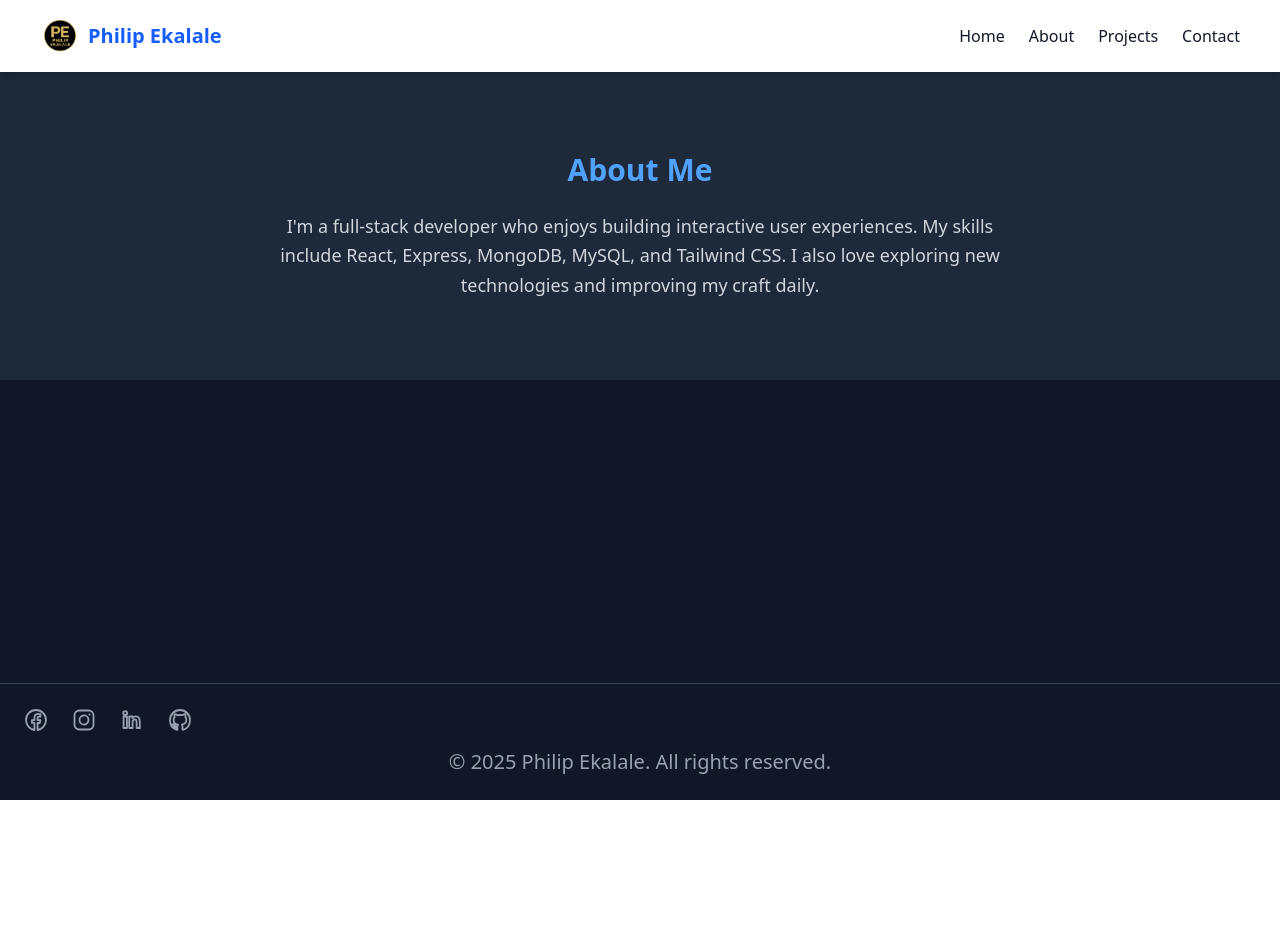
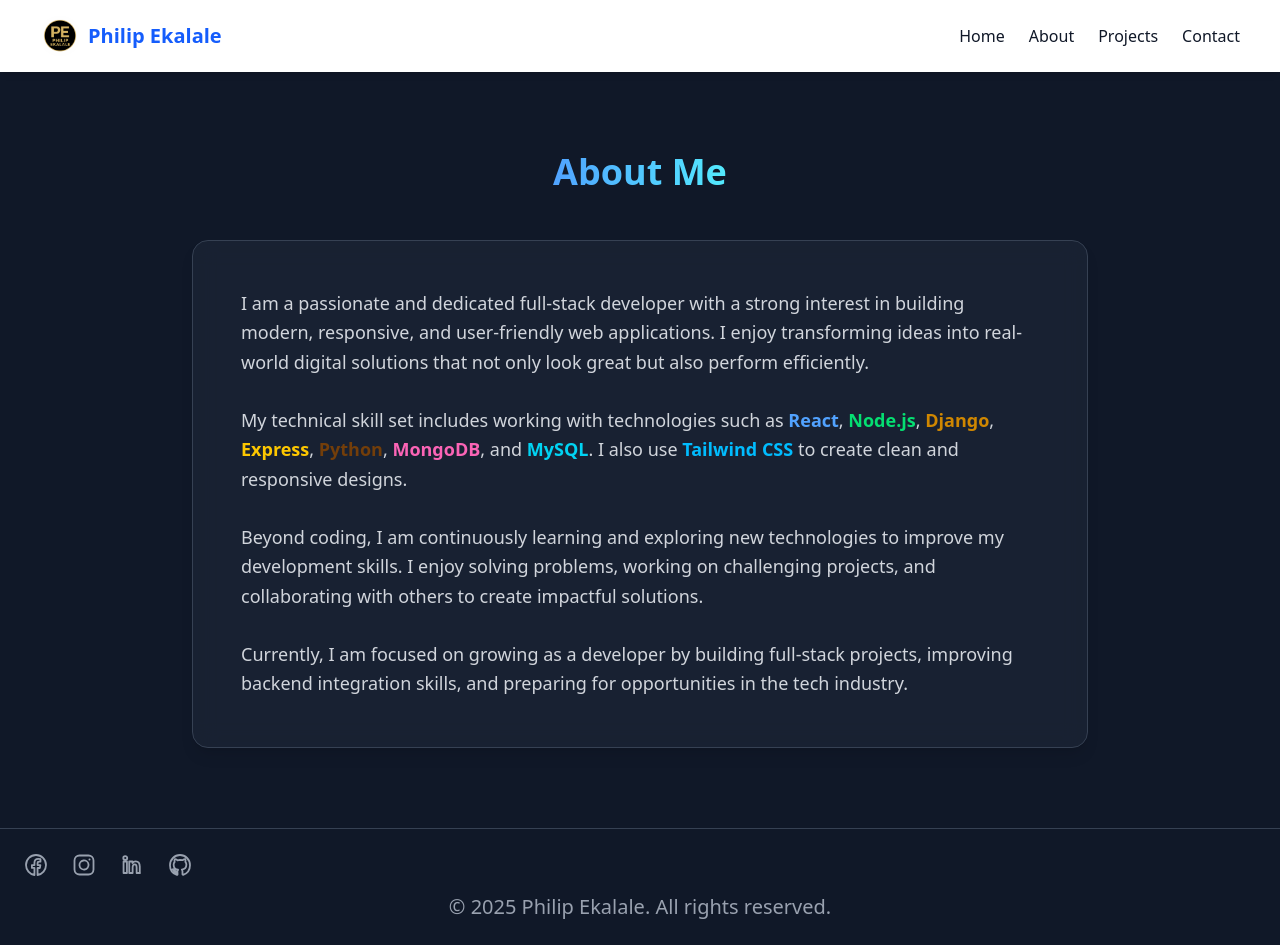
Before and after one commit to EKALALE/my-portfolio, a React (Vite) app in the folder Frontend/: page /about in a window 1280 px wide. Before the commit the page ends 800 px from the top, so only its background shows below. Built offline with nearby package versions, Linux system fonts and the light colour scheme.

Commit message:
updated hero  section

```diff
--- a/Frontend/src/components/About.jsx
+++ b/Frontend/src/components/About.jsx
@@ -1,13 +1,48 @@
 export default function About() {
-    return(
+  return (
+    <section id="about" className="py-20 px-6 bg-gray-900">
 
-    <section id="about" className="py-20 px-8 bg-gray-800">
-      <h2 className="text-3xl font-bold text-blue-400 mb-6 text-center">About Me</h2>
-      <p className="max-w-3xl mx-auto text-lg text-gray-300 leading-relaxed text-center">
-        I'm a full-stack developer who enjoys building interactive user experiences.
-        My skills include React, Express, MongoDB, MySQL, and Tailwind CSS.
-        I also love exploring new technologies and improving my craft daily.
-      </p>
+      {/* Title */}
+      <h2 className="text-4xl font-extrabold text-center mb-12">
+        <span className="bg-gradient-to-r from-blue-400 to-cyan-300 bg-clip-text text-transparent">
+          About Me
+        </span>
+      </h2>
+
+      {/* Card */}
+      <div className="max-w-4xl mx-auto bg-gray-800/60 backdrop-blur-md rounded-2xl shadow-lg p-8 md:p-12 border border-gray-700 hover:shadow-blue-500/10 transition duration-300">
+
+        <p className="text-gray-300 text-lg leading-relaxed space-y-4">
+          I am a passionate and dedicated full-stack developer with a strong interest in building
+          modern, responsive, and user-friendly web applications. I enjoy transforming ideas into
+          real-world digital solutions that not only look great but also perform efficiently.
+
+          <br /><br />
+
+          My technical skill set includes working with technologies such as{" "}
+          <span className="text-blue-400 font-semibold">React</span>,{" "}
+          <span className="text-green-400 font-semibold">Node.js</span>,{" "}
+           <span className="text-yellow-600 font-semibold">Django</span>,{" "}
+          <span className="text-yellow-400 font-semibold">Express</span>,{" "}
+           <span className="text-yellow-900 font-semibold">Python</span>,{" "}
+          <span className="text-pink-400 font-semibold">MongoDB</span>, and{" "}
+          <span className="text-cyan-400 font-semibold">MySQL</span>.
+          I also use{" "}
+          <span className="text-sky-400 font-semibold">Tailwind CSS</span> to create clean and responsive designs.
+
+          <br /><br />
+
+          Beyond coding, I am continuously learning and exploring new technologies to improve my
+          development skills. I enjoy solving problems, working on challenging projects, and
+          collaborating with others to create impactful solutions.
+
+          <br /><br />
+
+          Currently, I am focused on growing as a developer by building full-stack projects,
+          improving backend integration skills, and preparing for opportunities in the tech industry.
+        </p>
+
+      </div>
     </section>
-    )
+  );
 }
--- a/Frontend/src/components/Hero.jsx
+++ b/Frontend/src/components/Hero.jsx
@@ -2,21 +2,45 @@ import { Link } from "react-router-dom";
 
 function Hero() {
   return (
-    <section className="flex flex-col items-center justify-center text-center py-20 transition-colors duration-500">
-      <h1 className="text-3xl md:text-5xl font-bold text-blue-600 mb-4">
+    <section className="flex flex-col items-center text-center px-4 py-4 md:items-start md:text-left md:px-0 md:py-0 transition-colors duration-500">
+      {/* Heading */}
+      <h1 className="text-3xl sm:text-4xl md:text-5xl lg:text-6xl font-extrabold mb-4 leading-tight">
+        <span className="bg-gradient-to-r from-blue-400 to-cyan-300 bg-clip-text text-transparent">
           Hello, I'm Philip
+        </span>
       </h1>
-      <p className="text-lg md:text-xl text-gray-200 mb-6">
-        A passionate web developer and Graphic designer who loves crafting clean ,creative and visually stunning websites using React, Tailwind, and Express.
+
+      {/* Description */}
+      <p className="text-base sm:text-lg md:text-xl text-gray-300 max-w-xl mb-4 leading-relaxed">
+        A passionate <span className="text-blue-400 font-semibold">Full-Stack Developer</span>
+        and Graphic Designer who loves crafting clean, creative, and visually stunning websites.
+        I specialize in building modern applications using{" "}
+        <span className="text-cyan-400 font-medium">React</span>,{" "}
+        <span className="text-green-400 font-medium">Django</span>,{" "}
+        <span className="text-purple-400 font-medium">Bootstrap</span>,{" "}
+        <span className="text-yellow-400 font-medium">Express</span>, and{" "}
+        <span className="text-pink-400 font-medium">Tailwind CSS</span>.
       </p>
 
-      {/* Updated Hire Me Button */}
+      {/* Buttons */}
+      <div className="flex w-full flex-col sm:w-auto sm:flex-row gap-3">
+        {/* Hire Me */}
         <Link
           to="/contact"
-        className="inline-block bg-red-500 hover:bg-red-900 text-white font-semibold py-2 px-6 rounded-lg shadow-md transition-all duration-300 text-sm"
+          className="inline-flex items-center justify-center bg-red-500 hover:bg-red-600 text-white font-semibold py-3 px-8 rounded-lg shadow-md transition duration-300"
         >
           Hire Me
         </Link>
+
+        {/* Download CV */}
+        <a
+          href="/cv.pdf"
+          download
+          className="inline-flex items-center justify-center bg-transparent border border-blue-400 text-blue-400 hover:bg-blue-400 hover:text-white font-semibold py-3 px-8 rounded-lg transition duration-300"
+        >
+          Download CV
+        </a>
+      </div>
     </section>
   );
 }
--- a/Frontend/src/components/Home.jsx
+++ b/Frontend/src/components/Home.jsx
@@ -3,20 +3,20 @@ import Hero from "./Hero";
 
 function Home() {
   return (
-    <div className="flex flex-col min-h-screen p-6 md:p-15">
+    <div className="flex flex-col min-h-screen px-5 py-6 md:px-10 md:py-10">
       {/* Main Section */}
-      <div className="flex flex-col md:flex-row items-center justify-between flex-grow px-4 md:px-8 mt-10 md:space-x-6">
+      <div className="flex flex-col md:flex-row items-center justify-center flex-grow gap-3 md:gap-6 mt-2 md:mt-6">
         {/* Left side - Hero content */}
-        <div className="md:w-1/2 text-center md:text-left">
+        <div className="w-full md:w-1/2">
           <Hero />
         </div>
 
         {/* Right side - Image */}
-        <div className="w-full md:w-1/2 flex justify-center md:justify-end mt-8 md:mt-0">
+        <div className="w-full md:w-1/2 flex justify-center md:justify-end">
           <img
             src={myPhoto}
             alt="My portrait"
-            className="w-[85vw] max-w-[22rem] aspect-square object-cover rounded-full shadow-lg md:w-96 md:h-96"
+            className="w-[82vw] max-w-[20rem] aspect-square object-cover rounded-full shadow-lg md:w-96 md:h-96"
           />
         </div>
       </div>
```
Lines whose indentation alone changed are shown as unchanged.
